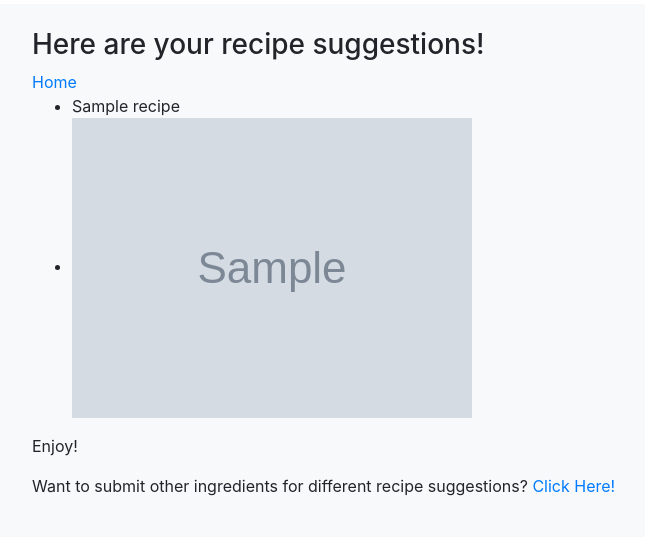
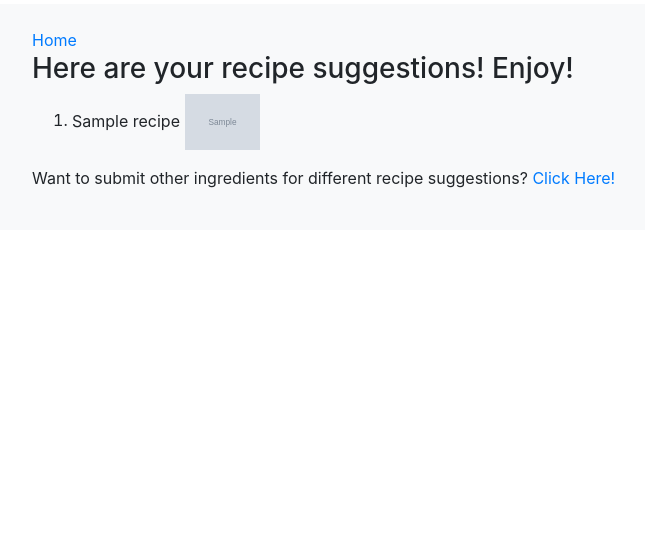
Before and after one commit to cduboff/website, a Django app: template app_one/templates/response.html in a window 1280 px wide. Shown: the top 537 px of the page, without its empty margins (81-726 px from the left). Run offline with Django 3.2, Linux system fonts and the light colour scheme; the template is opened without the code that fills it: most values are stand-ins (such as "Sample title", 1, 10 or a date in 2020); grey boxes marked "Sample" are stand-in pictures; some libraries are stand-ins or nearby versions.

Commit message:
adding search feature

```diff
--- a/app_one/static/style.css
+++ b/app_one/static/style.css
@@ -0,0 +1,3 @@
+#recipe_img{
+    width: 75px;
+}
--- a/app_one/templates/index.html
+++ b/app_one/templates/index.html
@@ -17,7 +17,10 @@
                     <h5>Submit 10 to 50 ingredients separated by commas</h5>
                     <div class="form-row">
                         <div class="form-group col-auto">
-                            <textarea type="text" class="form-control" placeholder="ingredients" name="ingredients"></textarea>
+                            <textarea type="text" class="form-control" placeholder="Ingredients" name="ingredients"></textarea>
+                        </div>
+                        <div class="form-group col-auto">
+                            <input type="text" class="form-control" placeholder="Number of Results" name="number">
                         </div>
                         <div class="form-group col-auto">
                             <button type="submit" class="btn btn-primary">Submit</button>
--- a/app_one/templates/response.html
+++ b/app_one/templates/response.html
@@ -6,22 +6,22 @@
     <title>Recipes</title>
     <link rel="stylesheet" href="https://stackpath.bootstrapcdn.com/bootstrap/4.5.2/css/bootstrap.min.css"
         integrity="sha384-JcKb8q3iqJ61gNV9KGb8thSsNjpSL0n8PARn9HuZOnIxN0hoP+VmmDGMN5t9UJ0Z" crossorigin="anonymous">
+    {% load static %}
+    <link rel="stylesheet" href="{% static 'style.css' %}">
 </head>
 <body>
     <div class="container bg-light">
         <div class="col p-4 m-1">
-            <h3>Here are your recipe suggestions!</h3>
             <a href="/">Home</a>
-            <ul>
+            <h3>Here are your recipe suggestions! Enjoy!</h3>
+            <ol>
                 {% for recipe in recipes %}
-                    <li>{{recipe.title}}</li>
-                    <li><img src="{{recipe.image}}" alt="Recipe Image"></li>
+                    <li>{{recipe.title}} <img id="recipe_img" src="{{recipe.image}}" alt="Recipe Image"></li>
                 {% endfor %}
-            </ul>
+            </ol>
             <!-- {% for recipe in recipes %}
             <p>{{recipe}}</p>
             {% endfor %} -->
-            <p>Enjoy!</p>
             <p>Want to submit other ingredients for different recipe suggestions? <a href="/search">Click Here!</a></p>
         </div>
     </div>
```
Also changed, not shown: app_one/views.py (+4 -3 lines), db.sqlite3.
